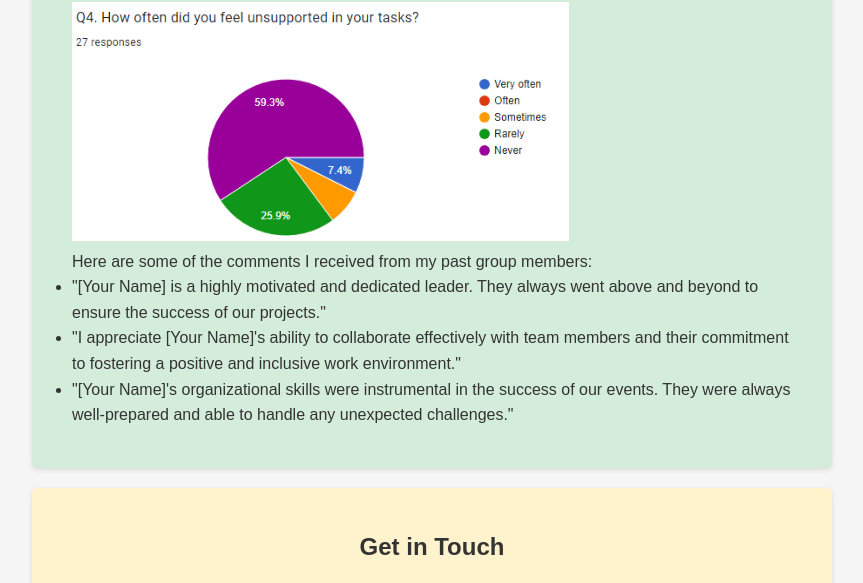
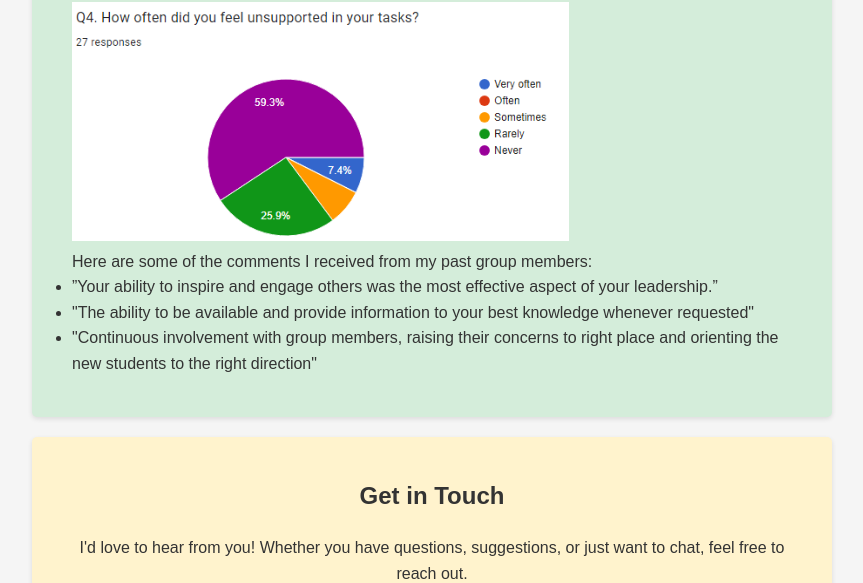
Before and after one commit to shivakumar04/Shiva-kumar-s-manifesto, a plain HTML site: page index.html in a window 1280 px wide. Shown: the part 1800-2383 px from the top of the page, without its empty margins (208-1071 px from the left). Drawn offline with Linux system fonts and the light colour scheme.

Commit message:
Update index.html

```diff
--- a/index.html
+++ b/index.html
@@ -65,9 +65,9 @@
     </div>
     <p>Here are some of the comments I received from my past group members:</p>
     <ul class="text-feedback">
-        <li>"[Your Name] is a highly motivated and dedicated leader. They always went above and beyond to ensure the success of our projects."</li>
-        <li>"I appreciate [Your Name]'s ability to collaborate effectively with team members and their commitment to fostering a positive and inclusive work environment."</li>
-        <li>"[Your Name]'s organizational skills were instrumental in the success of our events. They were always well-prepared and able to handle any unexpected challenges."</li>
+        <li>”Your ability to inspire and engage others was the most effective aspect of your leadership.”</li>
+        <li>"The ability to be available and provide information to your best knowledge whenever requested"</li>
+        <li>"Continuous involvement with group members, raising their concerns to right place and orienting the new students to the right direction"</li>
     </ul>
   </section>
 
```
